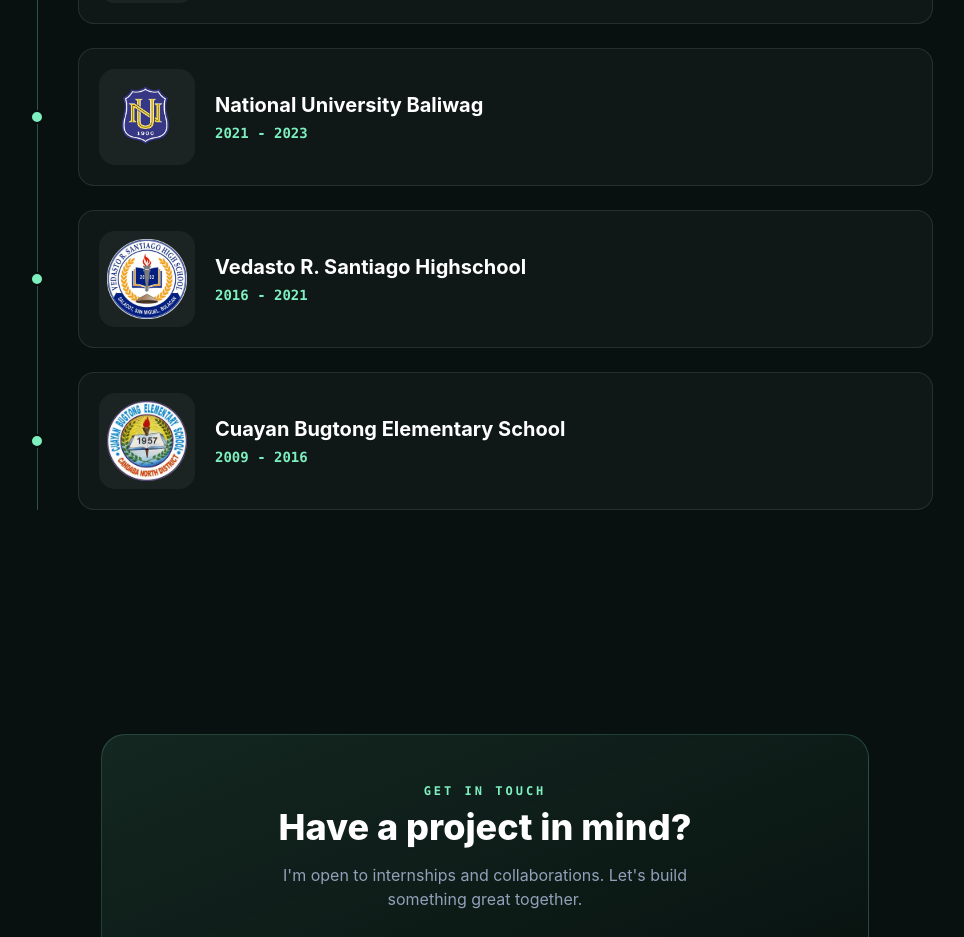
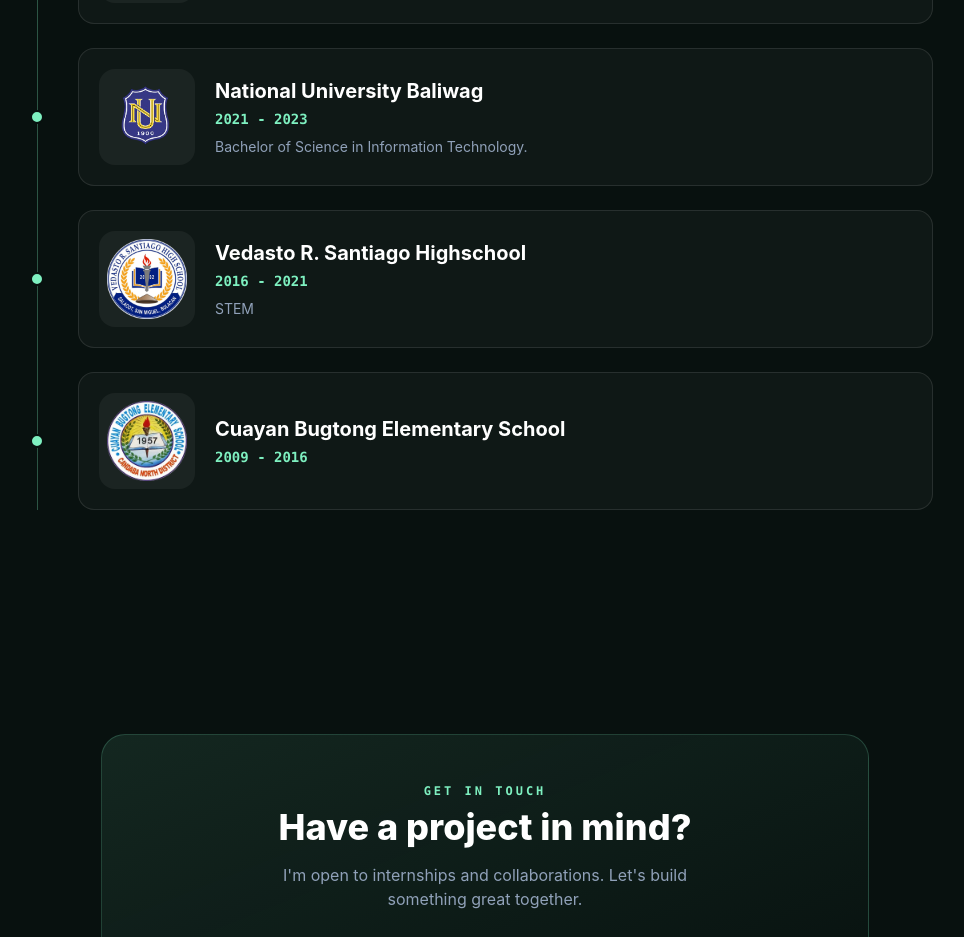
Before and after one commit to Ganawil60/LiwanagPortfollio, a React (Vite) app: page / in a window 1280 px wide. Shown: the part 4800-5737 px from the top of the page, without its empty margins (155-1119 px from the left). Built offline with nearby package versions, Linux system fonts and the light colour scheme.

Commit message:
Update education entries with additional details

```diff
--- a/src/App.jsx
+++ b/src/App.jsx
@@ -97,8 +97,8 @@ const CERTS = [
 // Leave desc as '' to hide it. Fill in whatever you like.
 const EDUCATION = [
   { logo: basc, school: 'Bulacan State Agricultural University', years: '2023 - 2027', desc: 'Bachelor of Science in Information Technology.' },
-  { logo: nub, school: 'National University Baliwag', years: '2021 - 2023', desc: '' },
-  { logo: vrshs, school: 'Vedasto R. Santiago Highschool', years: '2016 - 2021', desc: '' },
+  { logo: nub, school: 'National University Baliwag', years: '2021 - 2023', desc: 'Bachelor of Science in Information Technology.' },
+  { logo: vrshs, school: 'Vedasto R. Santiago Highschool', years: '2016 - 2021', desc: 'STEM' },
   { logo: cbes, school: 'Cuayan Bugtong Elementary School', years: '2009 - 2016', desc: '' },
 ]
 
```
